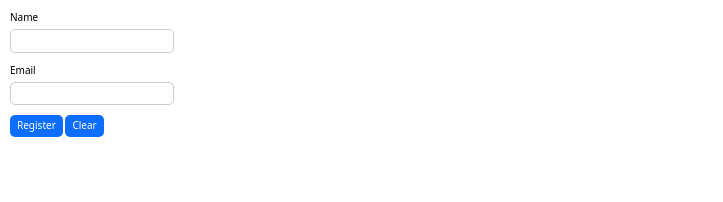
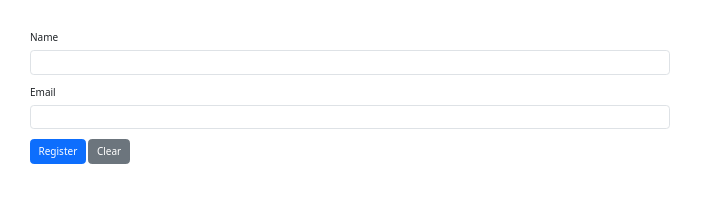
Before and after one commit to zahrabayatt/html-css-playground, a plain HTML site: page index.html in a window 1280 px wide. Shown: the whole page, without its empty margins (0-723 px from the left). Drawn offline with nearby package versions, Linux system fonts and the light colour scheme.

Commit message:
CSS framework - bootstrap

```diff
--- a/css/style.css
+++ b/css/style.css
@@ -8,42 +8,15 @@ html {
   font-size: 62.5%;
 }
 
-body {
-  font-family: system-ui, -apple-system, BlinkMacSystemFont, "Segoe UI", Roboto,
-    Oxygen, Ubuntu, Cantarell, "Open Sans", "Helvetica Neue", sans-serif;
-  line-height: 1.5;
-  padding: 1rem;
-}
+/*
+- css frameworks: a frameworks essentially is a library of css code that we can use for building beautiful and modern website.
+- bootstrap
+- Foundation
+- Semantic UI
+- UI kit
+- Materialize
+- Milligram
 
-label {
-  display: block;
-  margin-bottom: 0.4rem;
-}
+CDN : content delivery network, they are essentiality a bunch of servers distributed around of world, these are optimized for delivering assets like images, css files, js files,...
 
-input[type="text"],
-input[type="email"] {
-  border: 1px solid #ccc;
-  border-radius: 5px;
-  padding: 0.5rem 0.7rem;
-  transition: border-color 0.15s, box-shadow 0.15s;
-}
-
-input[type="text"]:focus,
-input[type="email"]:focus {
-  outline: 0;
-  border-color: #7db0fb;
-  box-shadow: 0 0 0 2px rgba(24, 117, 255, 0.25);
-}
-
-button {
-  background-color: #0d6efd;
-  color: #fff;
-  border: 0;
-  outline: 0;
-  border-radius: 5px;
-  padding: 0.5rem 0.7rem;
-}
-
-.form-group {
-  margin-bottom: 1rem;
-}
+*/
--- a/index.html
+++ b/index.html
@@ -5,24 +5,26 @@
     <meta name="viewport" content="width=device-width, initial-scale=1.0" />
     <link rel="stylesheet" href="css/normalize.css" />
     <link rel="stylesheet" href="css/style.css" />
-    <script
-      src="https://kit.fontawesome.com/8603e64b37.js"
+    <link
+      href="https://cdn.jsdelivr.net/npm/bootstrap@5.3.2/dist/css/bootstrap.min.css"
+      rel="stylesheet"
+      integrity="sha384-T3c6CoIi6uLrA9TneNEoa7RxnatzjcDSCmG1MXxSR1GAsXEV/Dwwykc2MPK8M2HN"
       crossorigin="anonymous"
-    ></script>
+    />
     <title>Document</title>
   </head>
   <body>
-    <form>
-      <div class="form-group">
-        <label for="name">Name</label>
-        <input id="name" type="text" />
+    <form class="w-50 m-5">
+      <div class="mb-3">
+        <label for="name" class="form-label">Name</label>
+        <input id="name" class="form-control" type="text" />
       </div>
-      <div class="form-group">
-        <label for="email">Email</label>
-        <input id="email" type="email" />
+      <div class="mb-3">
+        <label for="email" class="form-label">Email</label>
+        <input id="email" class="form-control" type="email" />
       </div>
-      <button type="submit">Register</button>
-      <button type="reset">Clear</button>
+      <button class="btn btn-primary" type="submit">Register</button>
+      <button class="btn btn-secondary" type="reset">Clear</button>
     </form>
   </body>
 </html>
```
